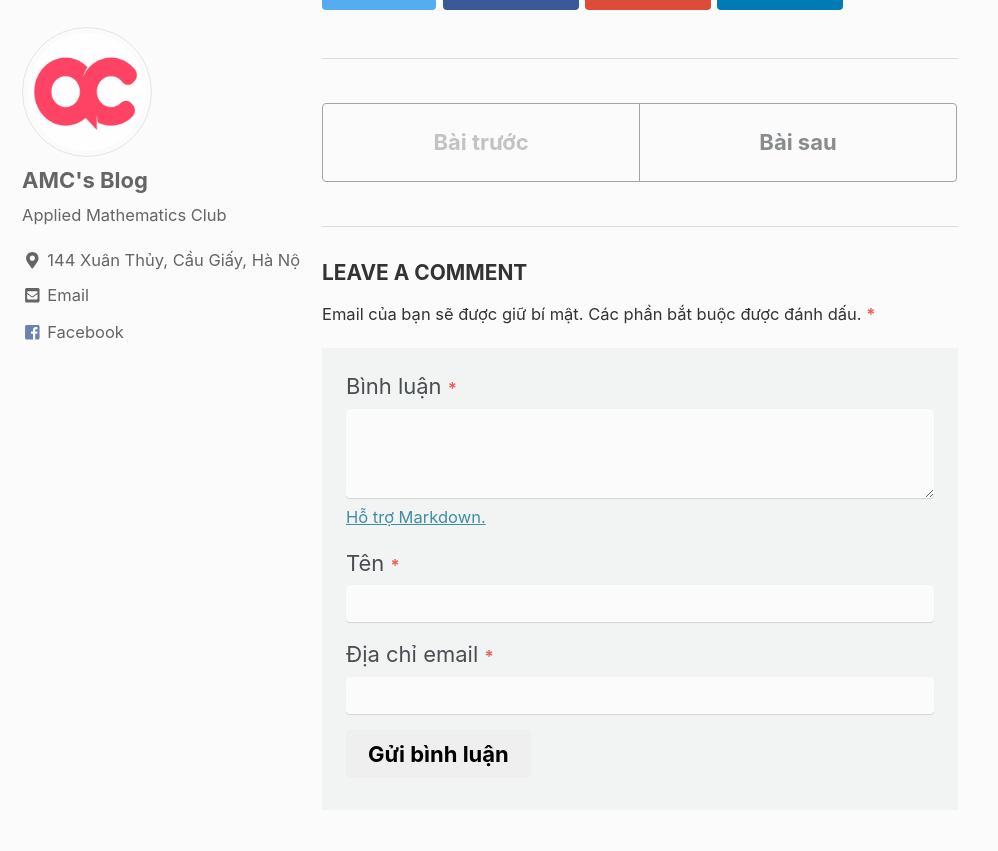
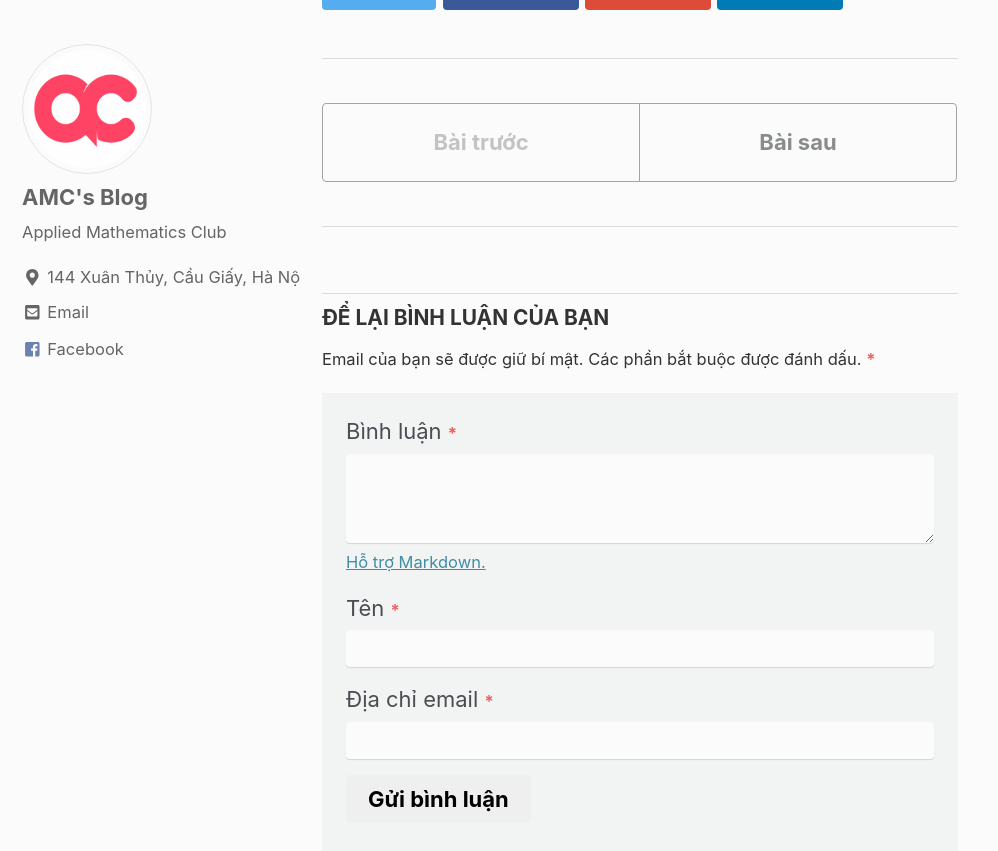
Before and after one commit to amcblog/testvon.github.io, a Jekyll site: the page built from _posts/sci-tech/17-01-01-test-sci-tech-1.md, in a window 1280 px wide and 900 px high, scrolled down 586 px. Shown: the top 851 px of the window, without its empty margins (0-998 px from the left). Built offline with Jekyll 4.4.1, drawn with Linux system fonts in a browser that asks for light colours; nearby versions of some CDN libraries.

Commit message:
Update comments.html

```diff
--- a/_includes/comments.html
+++ b/_includes/comments.html
@@ -66,9 +66,10 @@
         {% unless page.comments_locked == true %}
 
         <!-- Start new comment form -->
+        <hr>
         <div id="respond">
         <h2 class="page__comments-title">
-          Leave a Comment <small><a rel="nofollow" id="cancel-comment-reply-link" href="{{ page.url | absolute_url }}#respond" style="display:none;">Cancel reply</a></small>
+          Để lại bình luận của bạn <small><a rel="nofollow" id="cancel-comment-reply-link" href="{{ page.url | absolute_url }}#respond" style="display:none;">Cancel reply</a></small>
         </h2>
 
         <p class="small">{{ site.data.ui-text[site.locale].comment_form_info | default: "Your email is used for Gravatar image and reply notifications only.  Address will not be published." }} <span class="required">*</span></p>
```
